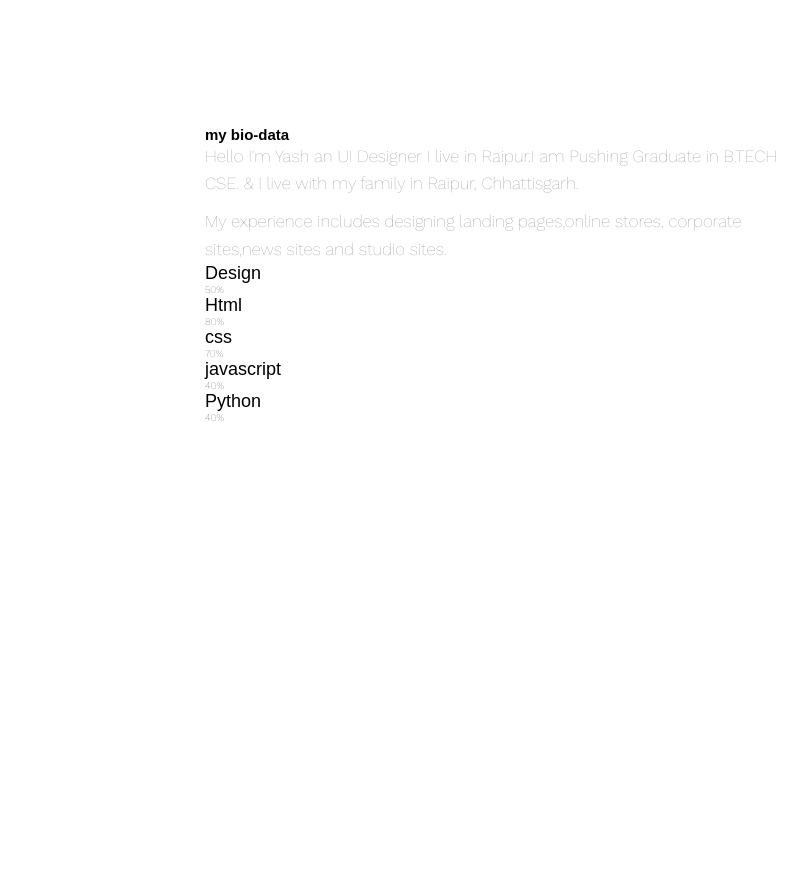
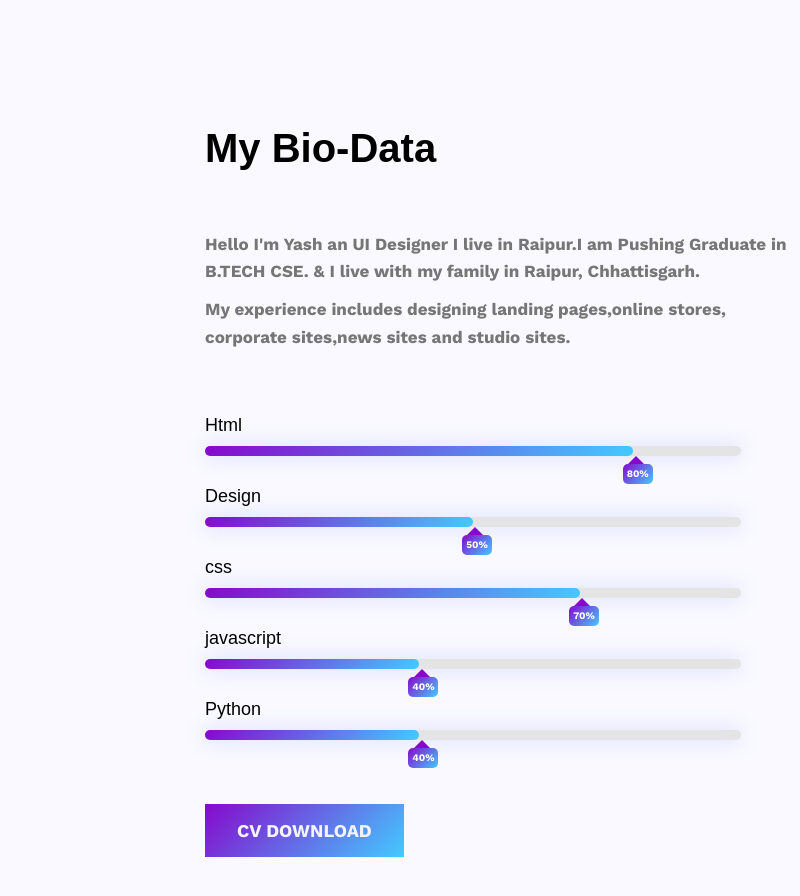
Before and after one commit to yashwant2002/Portfolio, a plain HTML site: page index.html in a window 1280 px wide. Shown: the part 700-1596 px from the top of the page, 480-1280 px from the left. Before the commit the page ends 1275 px from the top, so only its background shows below. Drawn offline with nearby package versions, Linux system fonts and the light colour scheme.

Commit message:
bio-data 2

```diff
--- a/dist/css/style.css
+++ b/dist/css/style.css
@@ -6,13 +6,14 @@
 }
 :root {
   --heading: rgb(0 10 45);
-  --para: #777;
+  --para: rgb(119, 118, 118);
   --para-tint: #e4e4e4;
   --white: #fff;
   --black: #212529;
   --helper: rgba(135,8,204,1);
   --helper-tint: #f3f4ff;
-  --bg: rgp(249 249 255);
+  --bg: rgb(249 249 255);
+  /* --bg:#F8F7F7; */
   --gradient: linear-gradient(135deg, rgba(67,203,255,1) 0%, rgba(135,8,204,1) 100%);
   /* --gradientSupport: -webkit-linear-gradient(0deg, rgba(132,144,255,1) 0%, rgba(98,189,252,1) 100%); */
   --gradientSupport: -webkit-linear-gradient(135deg, rgba(67,203,255,1) 0%, rgba(135,8,204,1) 100%);
@@ -42,6 +43,7 @@ p {
   /* color: black; */
   line-height: 1.6;
   font-size: 1.7rem;
+  font-weight: 600;
 }
 a {
   text-decoration: none;
@@ -66,6 +68,13 @@ li {
 .btn:hover,.btn:active{
   box-shadow: var(--shadowSupport);
 }
+.common-heading{
+  font-size: 4rem;
+  font-weight: 600;
+  text-transform: capitalize;
+  margin-bottom: 6rem;
+}
+
 /* ***************************
         Header section
 ****************************** */
@@ -150,9 +159,97 @@ li {
     align-items: center;
 }
 /* **********************************
-            Bio section
+            Bio-data section
 *************************************/
 .bio-image img{
   width: 80%;
   box-shadow: -1rem -1rem 0 0 var(--helper);
+  display: inline-block;
 }
+.bio-data-stats{
+    display: flex;
+    flex-direction: column;
+    padding: 6.4rem 0;
+    gap: 3rem;
+}
+.bio-progress-bar{
+    height: 1rem;
+    width: 90%;
+    background: var(--para-tint);
+    border-radius:10rem;
+    box-shadow: var(--shadow);
+    position: relative;
+}
+.bio-progress-bar::before{
+  content: "";
+  position: absolute;
+  top: 0;
+  left: 0;
+  width: 80%;
+  height: inherit;
+  background: var(--gradientSupport);
+  border-radius: 10rem;
+}
+.bio-stats h3{
+    margin-bottom: 1rem;
+}
+.bar-progess-2::before{
+  width: 50%;
+}
+.bar-progess-3::before{
+  width: 70%;
+}
+.bar-progess-4::before,
+.bar-progess-5::before{
+    width: 40%;
+}
+.bio-progress-bar span{
+  position: absolute;
+  top: 1.8rem;
+  width: 3rem;
+  height: 2rem;
+  background: var(--gradientSupport);
+  color: var(--white);
+  display: flex;
+  justify-content: center;
+  align-items: center;
+  border: none;
+  outline: 0;
+  font-weight: 600;
+  border-radius: .5rem;
+}
+.bio-progress-bar span{
+  left: 78%;
+}
+.bar-progess-2 span{
+  left: 48%;
+}
+.bar-progess-3 span{
+  left: 68%;
+}
+.bar-progess-4 span,
+.bar-progess-5 span{
+    left: 38%;
+
+}
+.bio-progress-bar::after{
+  content: "";
+  position: absolute;
+  width: 0;
+  height: 0;
+  border: 0.8rem solid var(--helper);
+  border-color: transparent;
+  border-bottom-color:var(--helper) ;
+  top: .2rem;
+  left: 79%;
+}
+.bar-progess-2::after{
+  left: 49%;
+}
+.bar-progess-3::after{
+  left: 69%;
+}
+.bar-progess-4::after,
+.bar-progess-5::after{
+    left: 39%;
+}
--- a/index.html
+++ b/index.html
@@ -52,13 +52,13 @@
         </div>
       </section>
     </main>
-    <section class="section-hero section">
+    <section class="section-bio-data section">
       <div class="container grid grid-two-column">
         <div class="bio-image">
           <img src="./img/pexels-mart-production-8434712.jpg" alt="bio data" />
         </div>
         <div class="bio-data">
-          <h2>my bio-data</h2>
+          <h2 class="common-heading">my bio-data</h2>
           <p>
             Hello I'm Yash an UI Designer I live in Raipur.I am Pushing Graduate
             in B.TECH CSE. & I live with my family in Raipur, Chhattisgarh.
@@ -68,16 +68,17 @@
             My experience includes designing landing pages,online stores,
             corporate sites,news sites and studio sites.
           </p>
+          <div class="bio-data-stats">
             <div class="bio-stats">
-            <h3>Design</h3>
+              <h3>Html</h3>
               <div class="bio-progress-bar bar-progess-1">
-              <span>50%</span>
+                <span>80%</span>
               </div>
             </div>
             <div class="bio-stats">
-            <h3>Html</h3>
+              <h3>Design</h3>
               <div class="bio-progress-bar bar-progess-2">
-              <span>80%</span>
+                <span>50%</span>
               </div>
             </div>
             <div class="bio-stats">
@@ -99,6 +100,10 @@
               </div>
             </div>
           </div>
+          <div class="bio-data-btn">
+            <a href="img/Resume.pdf" class="btn" download >cv download</a>
+          </div>
+        </div>
       </div>
     </section>
   </body>
```
Lines whose indentation alone changed are shown as unchanged.
